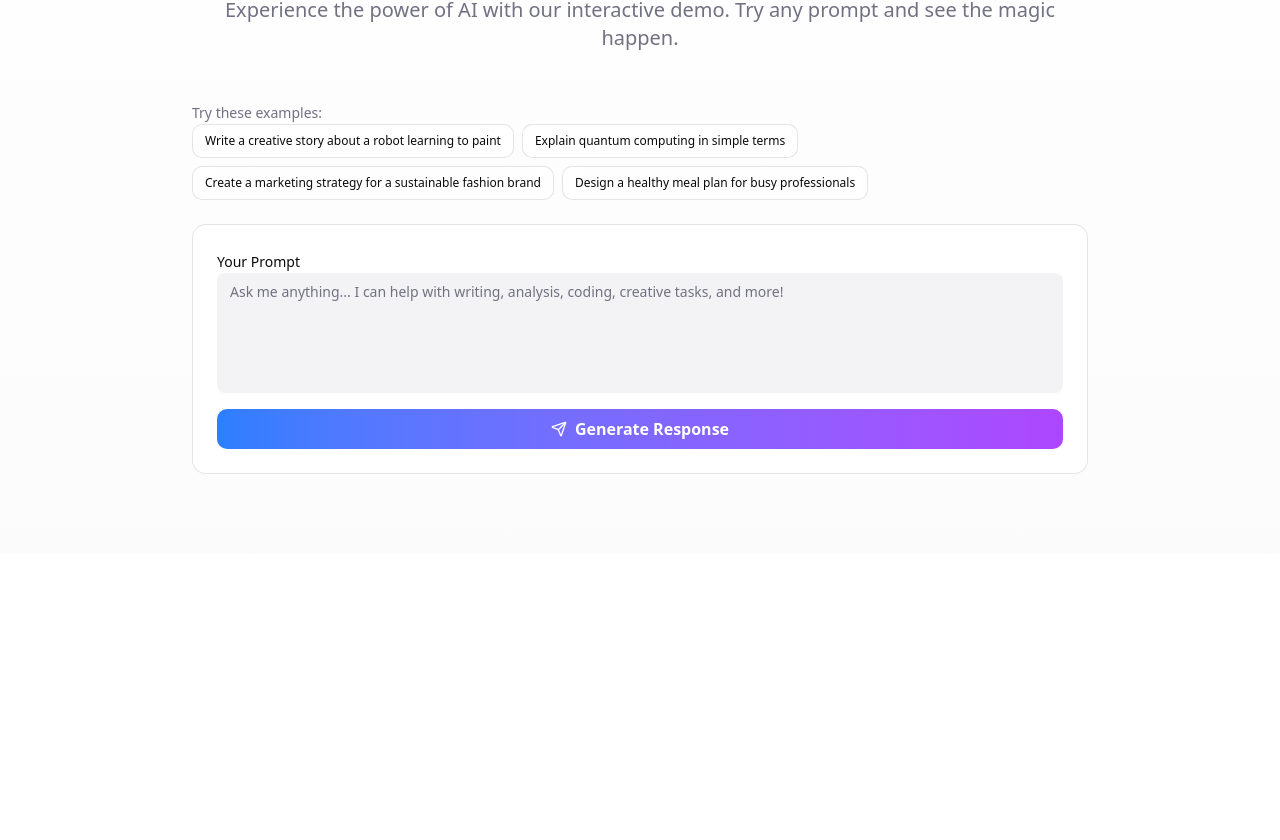
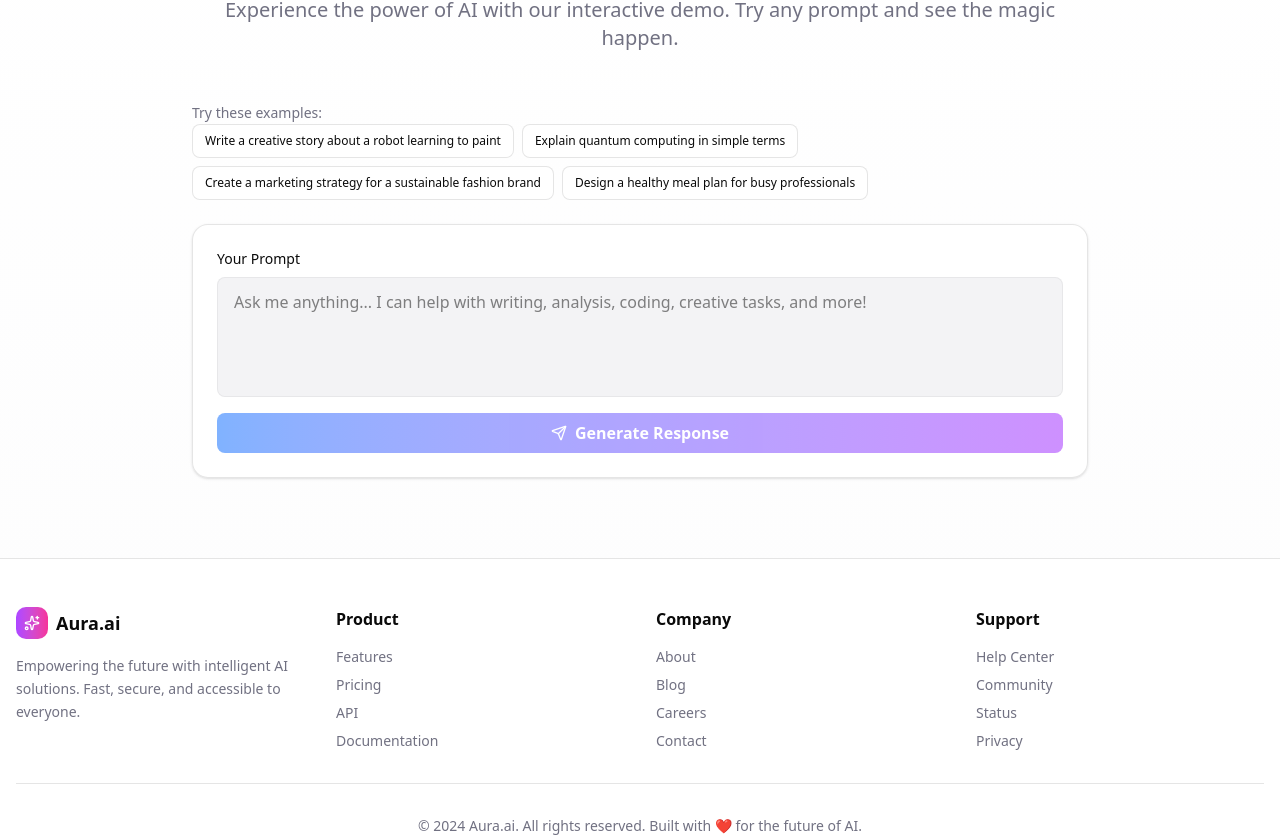
Before and after one commit to yjrajput/YuviON, a React (Vite) app in the folder frontend/: page / in a window 1280 px wide. Shown: the part 1957-2797 px from the top of the page. Before the commit the page ends 2511 px from the top, so only its background shows below. Built offline with nearby package versions, Linux system fonts and the light colour scheme; a web font is replaced by a local one.

Commit message:
Remanage code

```diff
--- a/frontend/package.json
+++ b/frontend/package.json
@@ -10,8 +10,6 @@
     "preview": "vite preview"
   },
   "dependencies": {
-    "@clerk/clerk-react": "^5.46.1",
-    "@radix-ui/react-slot": "^1.2.3",
     "@tailwindcss/vite": "^4.1.13",
     "class-variance-authority": "^0.7.1",
     "hamburger-react": "^2.5.2",
--- /dev/null
+++ b/frontend/src/components/Footer.jsx
@@ -0,0 +1,65 @@
+import React from 'react'
+import { Sparkles } from 'lucide-react'
+const Footer = () => {
+  return (
+    <footer className="bg-background border-t border-border">
+      <div className="container mx-auto px-4 py-12">
+        <div className="grid grid-cols-1 md:grid-cols-4 gap-8">
+          {/* Brand */}
+          <div className="space-y-4">
+            <div className="flex items-center gap-2">
+              <div className="w-8 h-8 bg-gradient-to-r from-purple-500 to-pink-500 rounded-lg flex items-center justify-center">
+                <Sparkles className="w-4 h-4 text-white" />
+              </div>
+              <span className="font-semibold text-lg">Aura.ai</span>
+            </div>
+            <p className="text-sm text-muted-foreground leading-relaxed">
+              Empowering the future with intelligent AI solutions. Fast, secure, and accessible to everyone.
+            </p>
+          </div>
+
+          {/* Product */}
+          <div className="space-y-4">
+            <h4 className="font-semibold">Product</h4>
+            <ul className="space-y-2 text-sm text-muted-foreground">
+              <li><a href="#" className="hover:text-foreground transition-colors">Features</a></li>
+              <li><a href="#" className="hover:text-foreground transition-colors">Pricing</a></li>
+              <li><a href="#" className="hover:text-foreground transition-colors">API</a></li>
+              <li><a href="#" className="hover:text-foreground transition-colors">Documentation</a></li>
+            </ul>
+          </div>
+
+          {/* Company */}
+          <div className="space-y-4">
+            <h4 className="font-semibold">Company</h4>
+            <ul className="space-y-2 text-sm text-muted-foreground">
+              <li><a href="#" className="hover:text-foreground transition-colors">About</a></li>
+              <li><a href="#" className="hover:text-foreground transition-colors">Blog</a></li>
+              <li><a href="#" className="hover:text-foreground transition-colors">Careers</a></li>
+              <li><a href="#" className="hover:text-foreground transition-colors">Contact</a></li>
+            </ul>
+          </div>
+
+          {/* Support */}
+          <div className="space-y-4">
+            <h4 className="font-semibold">Support</h4>
+            <ul className="space-y-2 text-sm text-muted-foreground">
+              <li><a href="#" className="hover:text-foreground transition-colors">Help Center</a></li>
+              <li><a href="#" className="hover:text-foreground transition-colors">Community</a></li>
+              <li><a href="#" className="hover:text-foreground transition-colors">Status</a></li>
+              <li><a href="#" className="hover:text-foreground transition-colors">Privacy</a></li>
+            </ul>
+          </div>
+        </div>
+
+        <div className="border-t border-border mt-8 pt-8 text-center">
+          <p className="text-sm text-muted-foreground">
+            © 2024 Aura.ai. All rights reserved. Built with ❤️ for the future of AI.
+          </p>
+        </div>
+      </div>
+    </footer>
+  )
+}
+
+export default Footer
--- a/frontend/src/components/Hero.jsx
+++ b/frontend/src/components/Hero.jsx
@@ -23,7 +23,7 @@ const Hero = () => {
           <div className="space-y-4">
             <h1 className="text-4xl md:text-6xl lg:text-7xl font-bold tracking-tight">
               <span className="block">AI-Powered</span>
-              <span className="block  bg-gradient-to-r from-purple-600 via-pink-600 to-blue-600 bg-clip-text text-transparent">
+              <span className="  bg-gradient-to-r from-purple-600 via-pink-600 to-blue-600 bg-clip-text text-transparent">
                 Intelligence
               </span>
               <span className="block">At Your Fingertips</span>
--- a/frontend/src/components/Playground.jsx
+++ b/frontend/src/components/Playground.jsx
@@ -1,7 +1,6 @@
 import React, { useState } from 'react'
-import Card from '../ui/Card';
-import Textarea from '../ui/Textarea';
 import { Send, Copy, Download, Sparkles } from "lucide-react";
+
 const Playground = () => {
   const [prompt, setPrompt] = useState("");
   const [response, setResponse] = useState("");
@@ -12,19 +11,27 @@ const Playground = () => {
 
     setIsLoading(true);
     setTimeout(() => {
-        setResponse(`Here's a creative response to your prompt: "${prompt}"\n\nThis is a demonstration of how our AI would process and respond to your request. In the actual application, this would be powered by advanced language models providing intelligent, contextual responses.\n\nKey features:\n• Real-time processing\n• Context-aware responses\n• Multiple output formats\n• Customizable parameters`);
+      setResponse(
+        `Here's a creative response to your prompt: "${prompt}"\n\nThis is a demonstration of how our AI would process and respond to your request. In the actual application, this would be powered by advanced language models providing intelligent, contextual responses.\n\nKey features:\n• Real-time processing\n• Context-aware responses\n• Multiple output formats\n• Customizable parameters`
+      );
       setIsLoading(false);
     }, 2000);
   };
+
   const demoPrompts = [
     "Write a creative story about a robot learning to paint",
     "Explain quantum computing in simple terms",
     "Create a marketing strategy for a sustainable fashion brand",
-            "Design a healthy meal plan for busy professionals"
+    "Design a healthy meal plan for busy professionals",
   ];
+
   return (
-        <section id="playground" className="py-20 px-4 bg-gradient-to-b from-background to-muted/20">
+    <section
+      id="playground"
+      className="py-20 px-4 bg-gradient-to-b from-background to-muted/10"
+    >
       <div className="container mx-auto max-w-4xl">
+        {/* Title */}
         <div className="text-center space-y-4 mb-12">
           <h2 className="text-3xl md:text-4xl lg:text-5xl font-bold">
             Try Our AI <br />
@@ -33,20 +40,23 @@ const Playground = () => {
             </span>
           </h2>
           <p className="text-xl text-muted-foreground">
-            Experience the power of AI with our interactive demo. Try any prompt and see the magic happen.
+            Experience the power of AI with our interactive demo. Try any prompt
+            and see the magic happen.
           </p>
         </div>
 
         <div className="space-y-6">
           {/* Demo Prompts */}
           <div className="space-y-3">
-            <label className="text-sm font-medium text-muted-foreground">Try these examples:</label>
+            <label className="text-sm font-medium text-muted-foreground">
+              Try these examples:
+            </label>
             <div className="flex flex-wrap gap-2">
               {demoPrompts.map((demoPrompt, index) => (
                 <button
                   key={index}
                   onClick={() => setPrompt(demoPrompt)}
-                  className="text-xs bg-background/60 backdrop-blur-sm hover:bg-accent py-2 px-3 border rounded-[10px]"
+                  className="text-xs cursor-pointer bg-white/80 dark:bg-neutral-900/80 hover:bg-accent py-2 px-3 border rounded-md transition-colors"
                 >
                   {demoPrompt}
                 </button>
@@ -55,21 +65,21 @@ const Playground = () => {
           </div>
 
           {/* Input Area */}
-          <Card className="p-6 bg-background/60 backdrop-blur-sm">
+          <div className="p-6 bg-white/80 dark:bg-neutral-900/80 border rounded-2xl shadow-sm">
             <div className="space-y-4">
-              <div className="space-y-2">
+              <div className="space-y-2 flex flex-col">
                 <label className="text-sm font-medium">Your Prompt</label>
-                <Textarea
+                <textarea
                   placeholder="Ask me anything... I can help with writing, analysis, coding, creative tasks, and more!"
                   value={prompt}
                   onChange={(e) => setPrompt(e.target.value)}
-                  className="min-h-[120px] bg-input-background border-border/50 resize-none"
+                  className="min-h-[120px] rounded-md px-4 py-3 bg-input-background border border-border/50 resize-none focus:ring-2 focus:ring-blue-500 outline-none"
                 />
               </div>
               <button
                 onClick={handleSubmit}
                 disabled={isLoading || !prompt.trim()}
-                className="w-full rounded-[10px] flex justify-center items-center text-white font-bold py-2 bg-gradient-to-r from-blue-500 to-purple-500 hover:from-blue-600 hover:to-purple-600"
+                className="w-full rounded-md flex justify-center items-center cursor-pointer text-white font-bold py-2 bg-gradient-to-r from-blue-500 to-purple-500 hover:from-blue-600 hover:to-purple-600 disabled:opacity-60 transition-colors"
               >
                 {isLoading ? (
                   <>
@@ -78,41 +88,41 @@ const Playground = () => {
                   </>
                 ) : (
                   <>
-                    <Send className="w-4 h-4 mr-2 " />
+                    <Send className="w-4 h-4 mr-2" />
                     Generate Response
                   </>
                 )}
               </button>
             </div>
-          </Card>
+          </div>
 
           {/* Response Area */}
           {response && (
-            <Card className="p-6 bg-background/60 backdrop-blur-sm">
+            <div className="p-6 bg-white/80 dark:bg-neutral-900/80 border rounded-2xl shadow-sm">
               <div className="space-y-4">
                 <div className="flex items-center justify-between">
                   <label className="text-sm font-medium">AI Response</label>
                   <div className="flex gap-2">
-                    <button variant="outline" size="sm">
+                    <button className="flex border justify-center items-center gap-1 py-1 px-[10px] rounded-md hover:bg-accent transition-colors">
                       <Copy className="w-4 h-4 mr-1" />
                       Copy
                     </button>
-                    <button variant="outline" size="sm">
+                    <button className="flex border justify-center items-center gap-1 px-[10px] rounded-md hover:bg-accent transition-colors">
                       <Download className="w-4 h-4 mr-1" />
                       Export
                     </button>
                   </div>
                 </div>
-                <div className="bg-muted/30 rounded-lg p-4 text-sm leading-relaxed whitespace-pre-line">
+                <div className="bg-muted/20 rounded-lg p-4 text-sm leading-relaxed whitespace-pre-line">
                   {response}
                 </div>
               </div>
-            </Card>
+            </div>
           )}
         </div>
       </div>
     </section>
-  )
-}
+  );
+};
 
-export default Playground
+export default Playground;
--- a/frontend/src/pages/Home.jsx
+++ b/frontend/src/pages/Home.jsx
@@ -3,6 +3,7 @@ import Navbar from '../components/Navbar'
 import Hero from '../components/Hero'
 import Features from '../components/Features'
 import Playground from '../components/Playground'
+import Footer from '../components/Footer'
 
 
 
@@ -10,11 +11,11 @@ import Playground from '../components/Playground'
 const Home = () => {
   return (
     <>
-
       <Navbar/>
       <Hero/>
       <Features/>
       <Playground/>
+      <Footer/>
     </>
   )
 }
--- a/frontend/src/ui/Card.jsx
+++ /dev/null
@@ -1,16 +0,0 @@
-import React from 'react'
-
-const Card = ({ className = "", ...props }) => {
-
-  return (
-    <div
-      data-slot="card"
-      className={`bg-card text-card-foreground flex flex-col gap-6 rounded-xl border ${className}`}
-      {...props}
-    />
-  );
-}
-
-
-
-export default Card
--- a/frontend/src/ui/Textarea.jsx
+++ /dev/null
@@ -1,13 +0,0 @@
-import React from 'react'
-
-const Textarea = ({ className = "", ...props }) => {
-  return (
-    <textarea
-      data-slot="textarea"
-      className={`resize-none border-input placeholder:text-muted-foreground focus-visible:border-ring focus-visible:ring-ring/50 aria-invalid:ring-destructive/20 dark:aria-invalid:ring-destructive/40 aria-invalid:border-destructive dark:bg-input/30 flex field-sizing-content min-h-16 w-full rounded-md border bg-input-background px-3 py-2 text-base transition-[color,box-shadow] outline-none focus-visible:ring-[3px] disabled:cursor-not-allowed disabled:opacity-50 md:text-sm ${className}`}
-      {...props}
-    />
-  )
-}
-
-export default Textarea
```
Also changed, not shown: frontend/src/components/Features.jsx (+13 -12 lines), frontend/src/components/Navbar.jsx (+4 -3 lines), 1 other file (tests, documents, lock files or other folders). Lines whose indentation alone changed are shown as unchanged.
